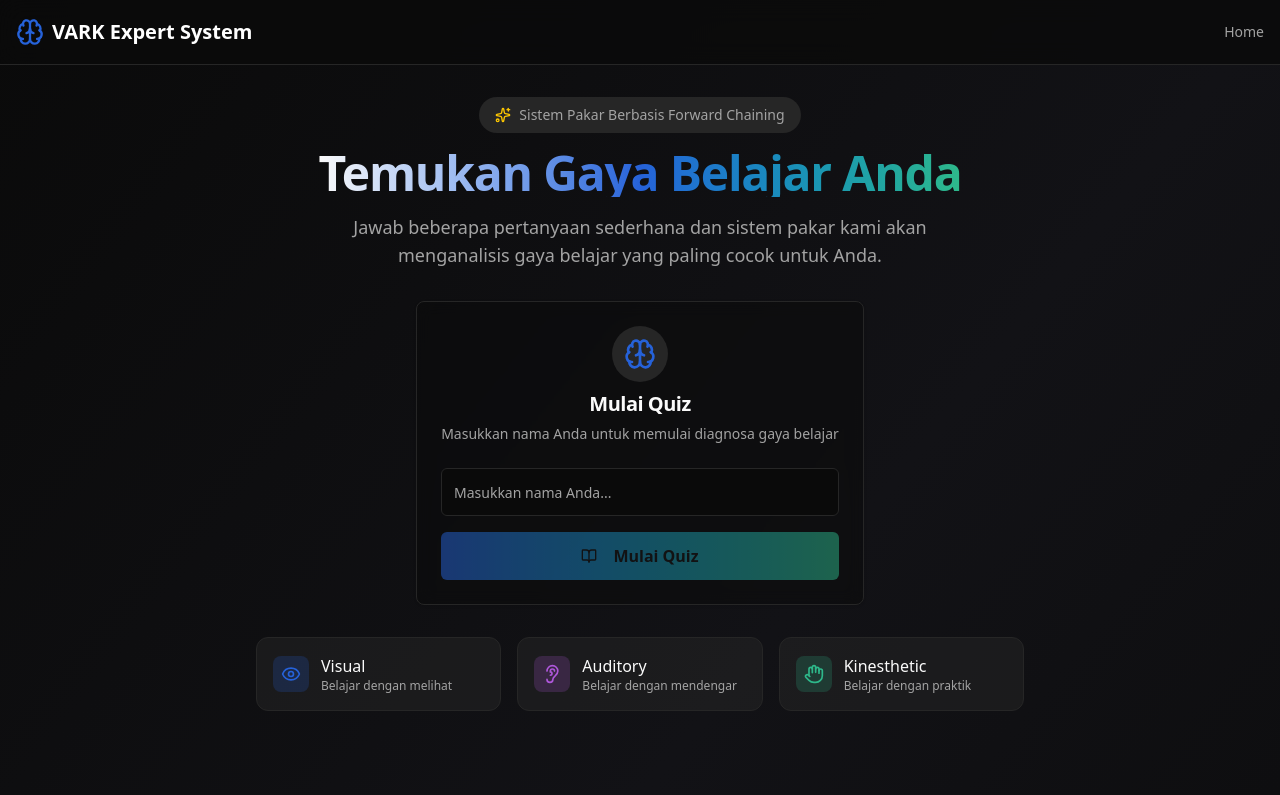
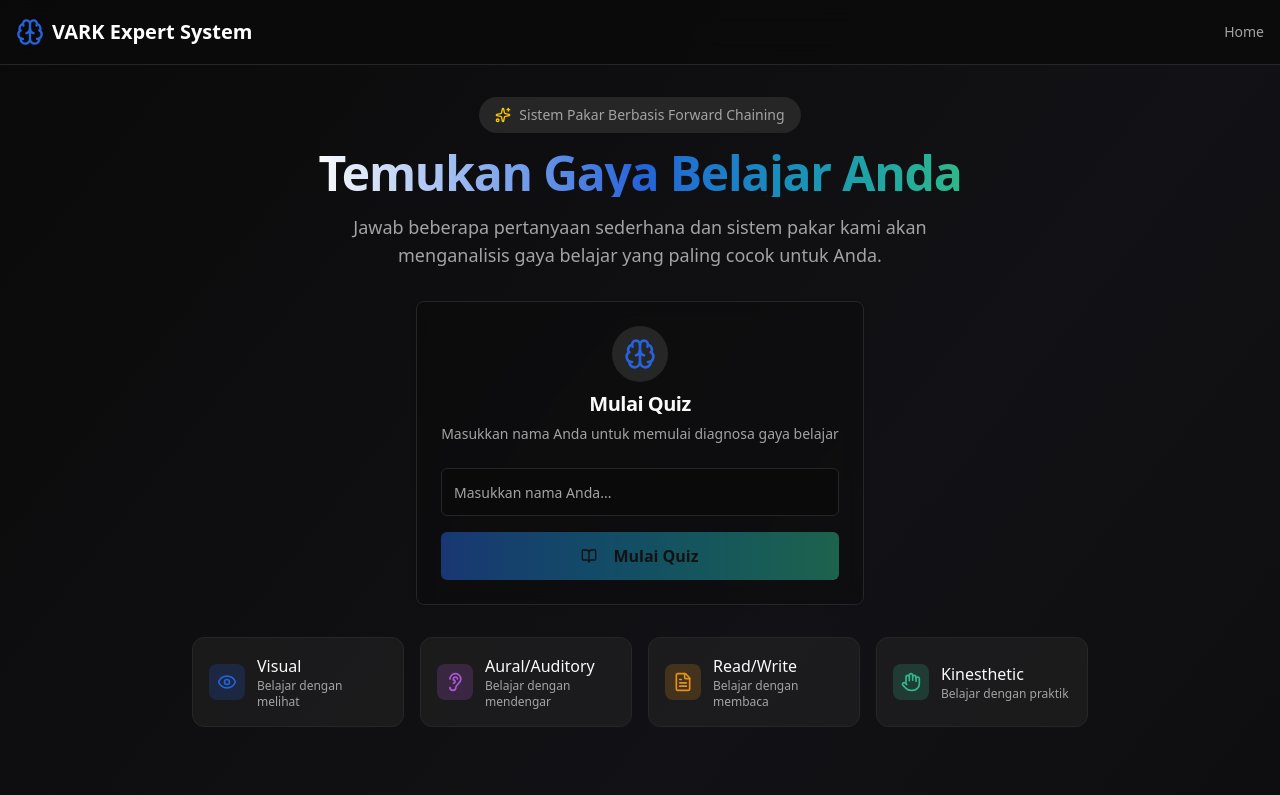
Before and after one commit to imadegautama/expert-system-gaya-belajar, a React (Vite) app: page / in a window 1280 px wide. Shown: the top 795 px of the page. Built offline with nearby package versions, Linux system fonts and the light colour scheme; no server answers.

Commit message:
feat : adjust some VARK features

```diff
--- a/src/lib/gemini.ts
+++ b/src/lib/gemini.ts
@@ -13,21 +13,23 @@ export interface GeminiResponse {
 
 export async function generateLearningRecommendations(
   dominantStyle: string,
-  percentages: { V: number; A: number; K: number }
+  percentages: { V: number; A: number; R: number; K: number }
 ): Promise<GeminiResponse> {
   const styleLabels: Record<string, string> = {
     V: "Visual",
-    A: "Auditory",
+    A: "Aural/Auditory",
+    R: "Read/Write",
     K: "Kinesthetic",
     Multimodal: "Multimodal (Campuran)",
   };
 
-  const prompt = `Kamu adalah seorang ahli pendidikan dan psikologi belajar. Berdasarkan hasil tes gaya belajar berikut, berikan rekomendasi belajar yang personal dan praktis dalam Bahasa Indonesia.
+  const prompt = `Kamu adalah seorang ahli pendidikan dan psikologi belajar. Berdasarkan hasil tes gaya belajar VARK (Visual, Aural, Read/Write, Kinesthetic) berikut, berikan rekomendasi belajar yang personal dan praktis dalam Bahasa Indonesia.
 
-Hasil Tes Gaya Belajar:
+Hasil Tes Gaya Belajar VARK:
 - Gaya Belajar Dominan: ${styleLabels[dominantStyle] || dominantStyle}
 - Persentase Visual: ${percentages.V}%
-- Persentase Auditory: ${percentages.A}%
+- Persentase Aural/Auditory: ${percentages.A}%
+- Persentase Read/Write: ${percentages.R}%
 - Persentase Kinesthetic: ${percentages.K}%
 
 Berikan rekomendasi dalam format markdown berikut (gunakan emoji untuk setiap section):
--- a/src/lib/inference.ts
+++ b/src/lib/inference.ts
@@ -1,20 +1,21 @@
 import type { AnswerType, InferenceResult } from "./types";
 
 const DESCRIPTIONS = {
-  V: "Anda adalah pembelajar Visual. Anda memahami informasi lebih baik melalui gambar, diagram, dan grafik. Tips: Gunakan mind map, highlighter warna-warni, dan video pembelajaran.",
-  A: "Anda adalah pembelajar Auditory. Anda lebih mudah menyerap informasi melalui pendengaran dan diskusi. Tips: Dengarkan podcast, diskusi kelompok, dan rekam materi untuk didengar ulang.",
-  K: "Anda adalah pembelajar Kinesthetic. Anda belajar paling efektif melalui praktik langsung dan aktivitas fisik. Tips: Buat proyek, lakukan eksperimen, dan jangan duduk diam saat belajar.",
+  V: "Anda adalah pembelajar Visual. Anda memahami informasi lebih baik melalui gambar, diagram, grafik, dan peta. Tips: Gunakan mind map, highlighter warna-warni, video pembelajaran, dan infografis.",
+  A: "Anda adalah pembelajar Aural/Auditory. Anda lebih mudah menyerap informasi melalui pendengaran dan diskusi. Tips: Dengarkan podcast, ikuti diskusi kelompok, dan rekam materi untuk didengar ulang.",
+  R: "Anda adalah pembelajar Read/Write. Anda belajar paling efektif melalui membaca teks dan menulis catatan. Tips: Buat catatan tertulis, baca buku dan artikel, buat daftar poin-poin penting, dan tulis ulang materi dengan kata-kata sendiri.",
+  K: "Anda adalah pembelajar Kinesthetic. Anda belajar paling efektif melalui praktik langsung dan aktivitas fisik. Tips: Buat proyek, lakukan eksperimen, gunakan simulasi, dan jangan duduk diam saat belajar.",
   Multimodal:
     "Anda memiliki gaya belajar Multimodal (Campuran). Anda fleksibel menggunakan berbagai metode belajar. Tips: Kombinasikan berbagai metode sesuai topik yang dipelajari.",
 };
 
 /**
  * FUNGSI MESIN INFERENSI - Forward Chaining
- * @param answers Array string yang berisi 'V', 'A', atau 'K' sesuai urutan jawaban user
+ * @param answers Array string yang berisi 'V', 'A', 'R', atau 'K' sesuai urutan jawaban user
  */
 export function calculateLearningStyle(answers: AnswerType[]): InferenceResult {
   // 1. Inisialisasi Counter
-  const scores = { V: 0, A: 0, K: 0 };
+  const scores = { V: 0, A: 0, R: 0, K: 0 };
   const totalQuestions = answers.length;
 
   // 2. Forward Chaining: Iterasi Fakta
@@ -28,11 +29,12 @@ export function calculateLearningStyle(answers: AnswerType[]): InferenceResult {
   const percentages = {
     V: totalQuestions > 0 ? Math.round((scores.V / totalQuestions) * 100) : 0,
     A: totalQuestions > 0 ? Math.round((scores.A / totalQuestions) * 100) : 0,
+    R: totalQuestions > 0 ? Math.round((scores.R / totalQuestions) * 100) : 0,
     K: totalQuestions > 0 ? Math.round((scores.K / totalQuestions) * 100) : 0,
   };
 
   // 4. Tentukan Dominan
-  const maxScore = Math.max(scores.V, scores.A, scores.K);
+  const maxScore = Math.max(scores.V, scores.A, scores.R, scores.K);
 
   // Mencari siapa saja yang memiliki skor tertinggi (bisa lebih dari 1 jika seri)
   const winners = (Object.keys(scores) as AnswerType[]).filter(
@@ -63,7 +65,8 @@ export function calculateLearningStyle(answers: AnswerType[]): InferenceResult {
 export function getLearningStyleLabel(type: string): string {
   const labels: Record<string, string> = {
     V: "Visual",
-    A: "Auditory",
+    A: "Aural/Auditory",
+    R: "Read/Write",
     K: "Kinesthetic",
     Multimodal: "Multimodal",
   };
@@ -74,6 +77,7 @@ export function getLearningStyleColor(type: string): string {
   const colors: Record<string, string> = {
     V: "hsl(220, 70%, 50%)", // Blue
     A: "hsl(280, 65%, 60%)", // Purple
+    R: "hsl(35, 80%, 50%)", // Orange
     K: "hsl(160, 60%, 45%)", // Green
   };
   return colors[type] || "hsl(0, 0%, 50%)";
--- a/src/routes/index.tsx
+++ b/src/routes/index.tsx
@@ -16,8 +16,8 @@ import {
   Eye,
   Ear,
   Hand,
+  FileText,
   Info,
-  FileText,
   ExternalLink,
 } from "lucide-react";
 
@@ -95,7 +95,7 @@ function HomePage() {
       </Card>
 
       {/* Learning Style Cards */}
-      <div className="grid grid-cols-1 md:grid-cols-3 gap-4 w-full max-w-3xl mb-4">
+      <div className="grid grid-cols-1 md:grid-cols-4 gap-4 w-full max-w-4xl mb-4">
         <div className="flex items-center gap-3 p-4 rounded-xl bg-[hsl(var(--secondary))]/50 border border-[hsl(var(--border))]">
           <div className="p-2 rounded-lg bg-[hsl(220,70%,50%)]/20">
             <Eye className="h-5 w-5 text-[hsl(220,70%,50%)]" />
@@ -113,10 +113,23 @@ function HomePage() {
           </div>
           <div>
             <p className="font-medium text-[hsl(var(--foreground))]">
-              Auditory
+              Aural/Auditory
             </p>
             <p className="text-xs text-[hsl(var(--muted-foreground))]">
               Belajar dengan mendengar
+            </p>
+          </div>
+        </div>
+        <div className="flex items-center gap-3 p-4 rounded-xl bg-[hsl(var(--secondary))]/50 border border-[hsl(var(--border))]">
+          <div className="p-2 rounded-lg bg-[hsl(35,80%,50%)]/20">
+            <FileText className="h-5 w-5 text-[hsl(35,80%,50%)]" />
+          </div>
+          <div>
+            <p className="font-medium text-[hsl(var(--foreground))]">
+              Read/Write
+            </p>
+            <p className="text-xs text-[hsl(var(--muted-foreground))]">
+              Belajar dengan membaca
             </p>
           </div>
         </div>
--- a/src/routes/result.tsx
+++ b/src/routes/result.tsx
@@ -19,6 +19,7 @@ import {
   Eye,
   Ear,
   Hand,
+  FileText,
   Lightbulb,
   Share2,
   Check,
@@ -40,6 +41,7 @@ function ResultPage() {
   const [animatedProgress, setAnimatedProgress] = useState({
     V: 0,
     A: 0,
+    R: 0,
     K: 0,
   });
   const [copied, setCopied] = useState(false);
@@ -112,6 +114,8 @@ function ResultPage() {
         return <Eye className="h-8 w-8" />;
       case "A":
         return <Ear className="h-8 w-8" />;
+      case "R":
+        return <FileText className="h-8 w-8" />;
       case "K":
         return <Hand className="h-8 w-8" />;
       default:
@@ -131,12 +135,21 @@ function ResultPage() {
     },
     {
       type: "A",
-      label: "Auditory",
+      label: "Aural/Auditory",
       icon: Ear,
       color: "hsl(280, 65%, 60%)",
       bgColor: "hsl(280, 65%, 60%)",
       score: result.rawScores.A,
       percentage: animatedProgress.A,
+    },
+    {
+      type: "R",
+      label: "Read/Write",
+      icon: FileText,
+      color: "hsl(35, 80%, 50%)",
+      bgColor: "hsl(35, 80%, 50%)",
+      score: result.rawScores.R,
+      percentage: animatedProgress.R,
     },
     {
       type: "K",
@@ -238,7 +251,10 @@ function ResultPage() {
               />
               <p className="text-xs text-[hsl(var(--muted-foreground))]">
                 {item.score} dari{" "}
-                {result.rawScores.V + result.rawScores.A + result.rawScores.K}{" "}
+                {result.rawScores.V +
+                  result.rawScores.A +
+                  result.rawScores.R +
+                  result.rawScores.K}{" "}
                 pertanyaan
               </p>
             </div>
--- a/src/routes/shared.$id.tsx
+++ b/src/routes/shared.$id.tsx
@@ -16,6 +16,7 @@ import {
   Eye,
   Ear,
   Hand,
+  FileText,
   Lightbulb,
   Share2,
   Home,
@@ -26,9 +27,10 @@ import {
 import { useState, useEffect } from "react";
 
 const DESCRIPTIONS: Record<string, string> = {
-  V: "Anda adalah pembelajar Visual. Anda memahami informasi lebih baik melalui gambar, diagram, dan grafik. Tips: Gunakan mind map, highlighter warna-warni, dan video pembelajaran.",
-  A: "Anda adalah pembelajar Auditory. Anda lebih mudah menyerap informasi melalui pendengaran dan diskusi. Tips: Dengarkan podcast, diskusi kelompok, dan rekam materi untuk didengar ulang.",
-  K: "Anda adalah pembelajar Kinesthetic. Anda belajar paling efektif melalui praktik langsung dan aktivitas fisik. Tips: Buat proyek, lakukan eksperimen, dan jangan duduk diam saat belajar.",
+  V: "Anda adalah pembelajar Visual. Anda memahami informasi lebih baik melalui gambar, diagram, grafik, dan peta. Tips: Gunakan mind map, highlighter warna-warni, video pembelajaran, dan infografis.",
+  A: "Anda adalah pembelajar Aural/Auditory. Anda lebih mudah menyerap informasi melalui pendengaran dan diskusi. Tips: Dengarkan podcast, ikuti diskusi kelompok, dan rekam materi untuk didengar ulang.",
+  R: "Anda adalah pembelajar Read/Write. Anda belajar paling efektif melalui membaca teks dan menulis catatan. Tips: Buat catatan tertulis, baca buku dan artikel, buat daftar poin-poin penting, dan tulis ulang materi dengan kata-kata sendiri.",
+  K: "Anda adalah pembelajar Kinesthetic. Anda belajar paling efektif melalui praktik langsung dan aktivitas fisik. Tips: Buat proyek, lakukan eksperimen, gunakan simulasi, dan jangan duduk diam saat belajar.",
   Multimodal:
     "Anda memiliki gaya belajar Multimodal (Campuran). Anda fleksibel menggunakan berbagai metode belajar. Tips: Kombinasikan berbagai metode sesuai topik yang dipelajari.",
 };
@@ -48,7 +50,10 @@ export const Route = createFileRoute("/shared/$id")({
     }
 
     const totalScore =
-      data.score_visual + data.score_auditory + data.score_kinesthetic;
+      data.score_visual +
+      data.score_auditory +
+      (data.score_readwrite || 0) +
+      data.score_kinesthetic;
 
     const result: InferenceResult & { id: number; userName: string } = {
       id: data.id,
@@ -56,6 +61,7 @@ export const Route = createFileRoute("/shared/$id")({
       rawScores: {
         V: data.score_visual,
         A: data.score_auditory,
+        R: data.score_readwrite || 0,
         K: data.score_kinesthetic,
       },
       percentages: {
@@ -66,6 +72,10 @@ export const Route = createFileRoute("/shared/$id")({
         A:
           totalScore > 0
             ? Math.round((data.score_auditory / totalScore) * 100)
+            : 0,
+        R:
+          totalScore > 0
+            ? Math.round(((data.score_readwrite || 0) / totalScore) * 100)
             : 0,
         K:
           totalScore > 0
@@ -111,6 +121,7 @@ function SavedResultPage() {
   const [animatedProgress, setAnimatedProgress] = useState({
     V: 0,
     A: 0,
+    R: 0,
     K: 0,
   });
   const [copied, setCopied] = useState(false);
@@ -146,6 +157,8 @@ function SavedResultPage() {
         return <Eye className="h-8 w-8" />;
       case "A":
         return <Ear className="h-8 w-8" />;
+      case "R":
+        return <FileText className="h-8 w-8" />;
       case "K":
         return <Hand className="h-8 w-8" />;
       default:
@@ -165,12 +178,21 @@ function SavedResultPage() {
     },
     {
       type: "A",
-      label: "Auditory",
+      label: "Aural/Auditory",
       icon: Ear,
       color: "hsl(280, 65%, 60%)",
       bgColor: "hsl(280, 65%, 60%)",
       score: result.rawScores.A,
       percentage: animatedProgress.A,
+    },
+    {
+      type: "R",
+      label: "Read/Write",
+      icon: FileText,
+      color: "hsl(35, 80%, 50%)",
+      bgColor: "hsl(35, 80%, 50%)",
+      score: result.rawScores.R,
+      percentage: animatedProgress.R,
     },
     {
       type: "K",
@@ -269,7 +291,10 @@ function SavedResultPage() {
               />
               <p className="text-xs text-[hsl(var(--muted-foreground))]">
                 {item.score} dari{" "}
-                {result.rawScores.V + result.rawScores.A + result.rawScores.K}{" "}
+                {result.rawScores.V +
+                  result.rawScores.A +
+                  result.rawScores.R +
+                  result.rawScores.K}{" "}
                 pertanyaan
               </p>
             </div>
```
Also changed, not shown: src/lib/types.ts (+5 -4 lines), src/routes/quiz.tsx (+47 -5 lines), 1 other file (tests, documents, lock files or other folders).
